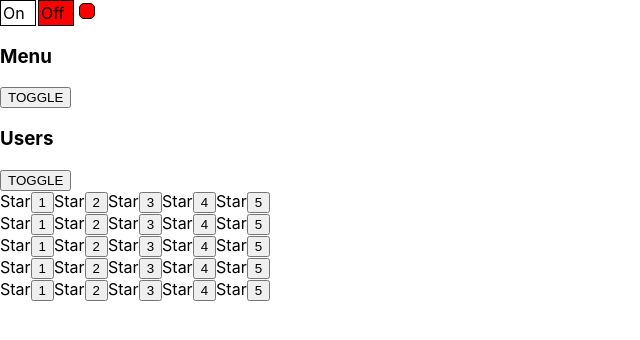
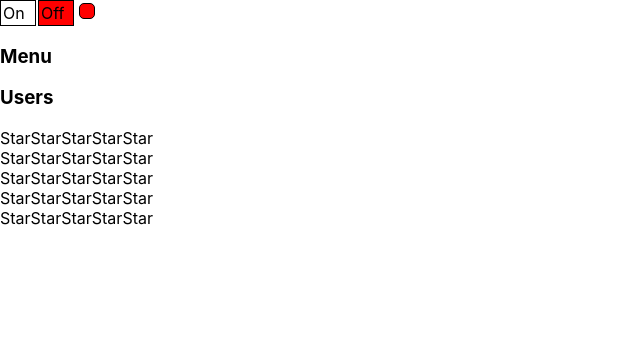
Before and after one commit to IgorBerezhnoy/React-Kabzda, a React (Create React App) app: page / in a window 1280 px wide. Shown: the top 340 px of the page, without its empty margins (0-640 px from the left). Built offline with nearby package versions, Linux system fonts and the light colour scheme.

Commit message:
finished lesson number 7 about callBack

```diff
--- a/src/components/SelfControlledAccordion/SelfControlledAccordion.tsx
+++ b/src/components/SelfControlledAccordion/SelfControlledAccordion.tsx
@@ -2,23 +2,20 @@ import React, {useState} from 'react';
 
 type AccordionPropsType = {
     titleValue: string
+
 }
 
 export function SelfControlledAccordion(props: AccordionPropsType) {
     let [collapsed,setCollapsed]=useState(true)
 
     const OnClickHandler = () => {
-        if (collapsed){
-           setCollapsed(false)
-        }else{
-            setCollapsed(true)
-        }
+           setCollapsed(!collapsed)
+
     }
 
     console.log('Accordion is rending');
     return <div>
-        <AccordionTitle title={props.titleValue}/>
-        <button onClick={OnClickHandler}>TOGGLE</button>
+        <AccordionTitle title={props.titleValue} callBack={OnClickHandler}/>
         {!collapsed&&<AccordionBody/>}
     </div>;
 
@@ -27,10 +24,11 @@ export function SelfControlledAccordion(props: AccordionPropsType) {
 
 type AccordionTitlePropsType = {
     title: string
+    callBack:()=>void
 }
 
 function AccordionTitle(props: AccordionTitlePropsType) {
-    return (<h3>{props.title}</h3>);
+    return (<h3 onClick={props.callBack}>{props.title}</h3>);
 }
 
 function AccordionBody() {
--- a/src/components/UncontrolledRating/UncontrolledRating.tsx
+++ b/src/components/UncontrolledRating/UncontrolledRating.tsx
@@ -4,6 +4,7 @@ type RatingPropsType = 0 | 1 | 2 | 3 | 4 | 5
 
 type StarPropsType={
     selected:boolean
+    callBack:()=>void
 }
 
 export function UncontrolledRating () {
@@ -16,22 +17,23 @@ export function UncontrolledRating () {
     console.log('Rating is rending');
     return (
         <div>
-            <Star selected={value>=1}/><button onClick={()=>onClickButtonHandler(1)}>1</button>
-            <Star selected={value>=2}/><button onClick={()=>onClickButtonHandler(2)}>2</button>
-            <Star selected={value>=3}/><button onClick={()=>onClickButtonHandler(3)}>3</button>
-            <Star selected={value>=4}/><button onClick={()=>onClickButtonHandler(4)}>4</button>
-            <Star selected={value>=5}/><button onClick={()=>onClickButtonHandler(5)}>5</button>
+            {/*<Star selected={value>=1} callBack={onClickButtonHandler}/>*/}
+            {/*<button onClick={()=>onClickButtonHandler(1)}>1</button>*/}
+            <Star selected={value>=1} callBack={()=>onClickButtonHandler(1)}/>
+            <Star selected={value>=2} callBack={()=>onClickButtonHandler(2)}/>
+            <Star selected={value>=3} callBack={()=>onClickButtonHandler(3)}/>
+            <Star selected={value>=4} callBack={()=>onClickButtonHandler(4)}/>
+            <Star selected={value>=5} callBack={()=>onClickButtonHandler(5)}/>
+            {/*<Star selected={value>=6} callBack={()=>onClickButtonHandler(6)}/>*/}
+            {/*<Star selected={value>=3}/><button onClick={()=>onClickButtonHandler(3)}>3</button>*/}
+            {/*<Star selected={value>=4}/><button onClick={()=>onClickButtonHandler(4)}>4</button>*/}
+            {/*<Star selected={value>=5}/><button onClick={()=>onClickButtonHandler(5)}>5</button>*/}
         </div>
     );
 }
 
 function Star(props: StarPropsType) {
     console.log('star rending');
-    if (props.selected) {
-        return (<span><b>Star</b> </span>);
-    } else {
-        return (<span>Star</span>);
-    }
+   return  props.selected ? <span onClick={props.callBack}><b>Star</b></span>:<span onClick={props.callBack}>Star</span>
 
-    ;
 }
```
